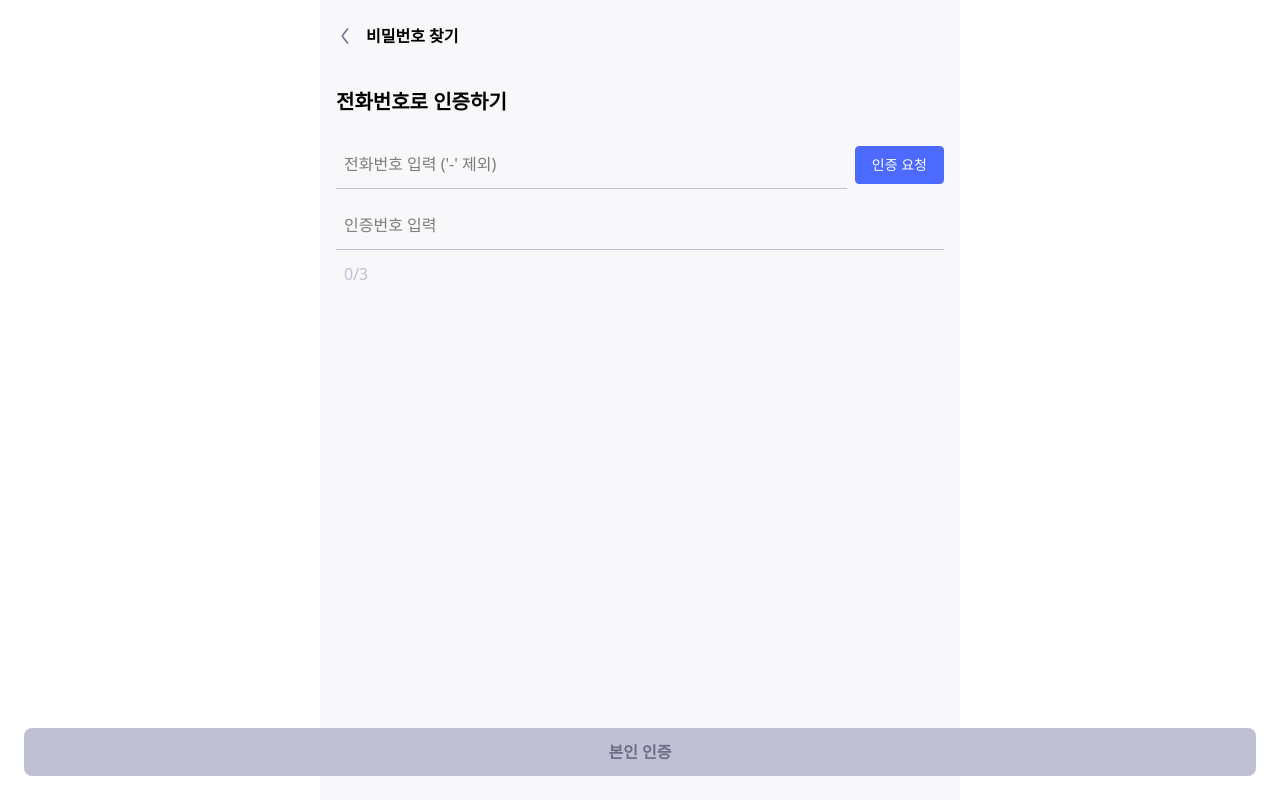
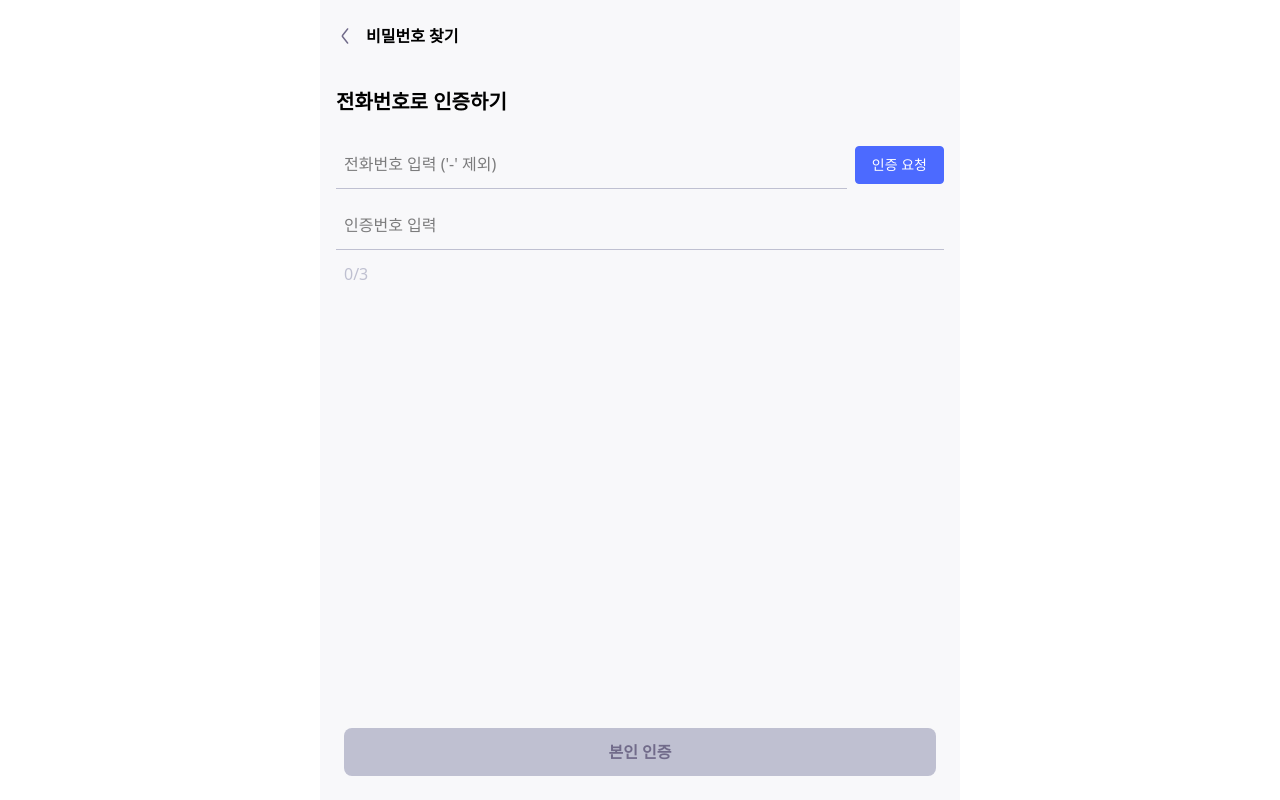
Before and after one commit to FormMate205/FormMate, a React (Vite) app in the folder Frontend/: page /login/findPw in a window 1280 px wide. Built offline with nearby package versions, Linux system fonts and the light colour scheme; no server answers; a web font is replaced by a local one.

Commit message:
publish: 버튼 위치 에러 수정

```diff
--- a/Frontend/src/pages/password/ui/PhoneVerifyForm.tsx
+++ b/Frontend/src/pages/password/ui/PhoneVerifyForm.tsx
@@ -17,7 +17,7 @@ const PhoneVerifyForm = () => {
 
     return (
         <div className='flex h-screen flex-col overflow-hidden'>
-            <div className='bg-line-50 scrollbar-none w-full flex-1 overflow-y-auto px-4 py-2'>
+            <div className='bg-line-50 scrollbar-none relative w-full flex-1 overflow-y-auto px-4 py-2'>
                 <Header title='비밀번호 찾기' />
 
                 <h2 className='my-6 gap-6 text-xl font-semibold'>
```
